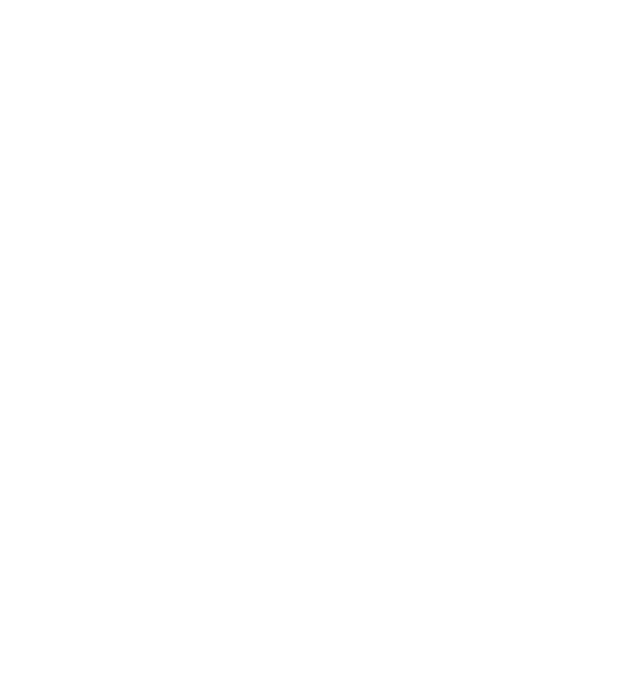
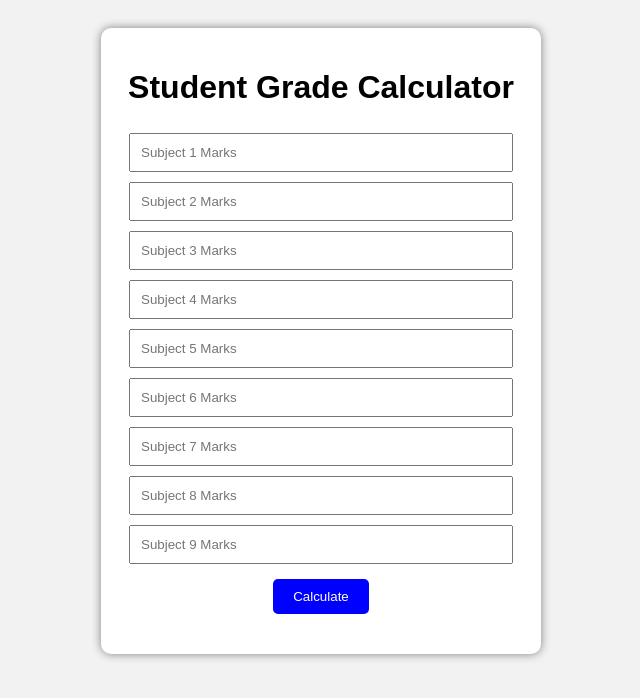
Before and after one commit to Amit123-bot/mobile-programming, a plain HTML site: page week2/StudentGrade.html in a window 1280 px wide. Shown: the whole page, without its empty margins (319-959 px from the left). Drawn offline with Linux system fonts and the light colour scheme.

Commit message:
Added Student Grade

```diff
--- a/week2/StudentGrade.html
+++ b/week2/StudentGrade.html
@@ -0,0 +1,70 @@
+<!DOCTYPE html>
+<html lang="en">
+<head>
+    <meta charset="UTF-8">
+    <meta name="viewport" content="width=device-width, initial-scale=1.0">
+    <title>Student Grade Calculator</title>
+
+    <style>
+        body{
+            font-family: Arial, sans-serif;
+            background-color: #f2f2f2;
+            text-align: center;
+            padding: 20px;
+        }
+
+        .container{
+            background: white;
+            width: 400px;
+            margin: auto;
+            padding: 20px;
+            border-radius: 10px;
+            box-shadow: 0px 0px 10px gray;
+        }
+
+        input{
+            width: 90%;
+            padding: 10px;
+            margin: 5px;
+        }
+
+        button{
+            padding: 10px 20px;
+            background-color: blue;
+            color: white;
+            border: none;
+            cursor: pointer;
+            border-radius: 5px;
+            margin-top: 10px;
+        }
+
+        h2{
+            margin-top: 20px;
+        }
+    </style>
+</head>
+<body>
+
+    <div class="container">
+        <h1>Student Grade Calculator</h1>
+
+        <input type="number" id="sub1" placeholder="Subject 1 Marks">
+        <input type="number" id="sub2" placeholder="Subject 2 Marks">
+        <input type="number" id="sub3" placeholder="Subject 3 Marks">
+        <input type="number" id="sub4" placeholder="Subject 4 Marks">
+        <input type="number" id="sub5" placeholder="Subject 5 Marks">
+        <input type="number" id="sub6" placeholder="Subject 6 Marks">
+        <input type="number" id="sub7" placeholder="Subject 7 Marks">
+        <input type="number" id="sub8" placeholder="Subject 8 Marks">
+        <input type="number" id="sub9" placeholder="Subject 9 Marks">
+
+        <button onclick="calculateGrade()">Calculate</button>
+
+        <h2 id="totalMarks"></h2>
+        <h2 id="result"></h2>
+    </div>
+
+    <script src="script.js"></script>
+
+</body>
+</html>
--- a/week2/script.js
+++ b/week2/script.js
@@ -0,0 +1,35 @@
+function calculateGrade() {
+
+    let total = 0;
+
+    for (let i = 1; i <= 9; i++) {
+        let marks = parseInt(document.getElementById("sub" + i).value) || 0;
+        total += marks;
+    }
+
+    document.getElementById("totalMarks").innerHTML =
+        "Total Marks: " + total;
+
+    let result = document.getElementById("result");
+
+    if (total > 700) {
+        result.innerHTML = "Distinction";
+        result.style.color = "green";
+    }
+    else if (total > 600) {
+        result.innerHTML = "First Division";
+        result.style.color = "black";
+    }
+    else if (total > 500) {
+        result.innerHTML = "Second Division";
+        result.style.color = "black";
+    }
+    else if (total > 400) {
+        result.innerHTML = "Third Division";
+        result.style.color = "black";
+    }
+    else {
+        result.innerHTML = "Fail";
+        result.style.color = "red";
+    }
+}
```
Also changed, not shown: week1/card.html (renamed from card.html, +1 -1 lines), week1/index.html (renamed from index.html, +3 -1 lines), week1/20260117_101807432_iOS.jpg (renamed from 20260117_101807432_iOS.jpg).
